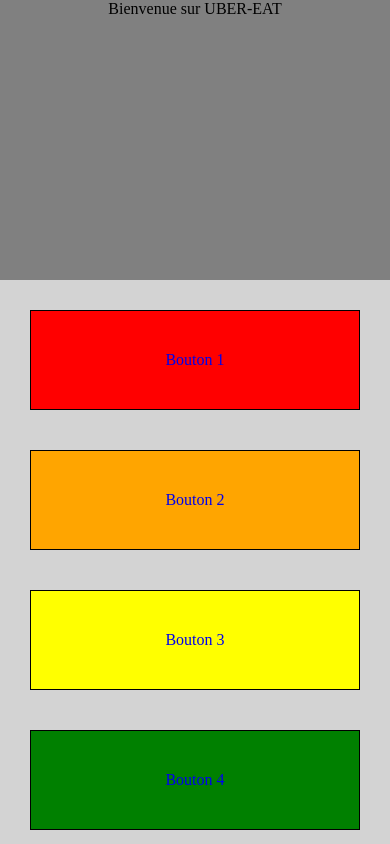
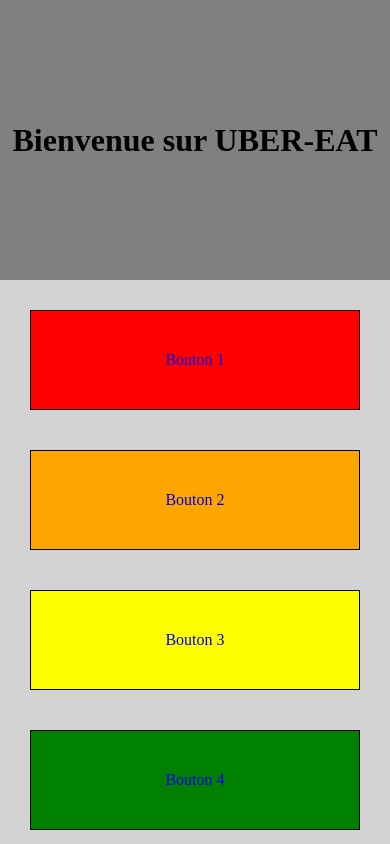
Before and after one commit to Amos-MUTEB/tpResponsiv_Design, a plain HTML site: page index.html in a window 390 px wide. Shown: the top 844 px of the page. Drawn offline with Linux system fonts and the light colour scheme.

Commit message:
tpResponsivDesign_adaptation titre

```diff
--- a/CSS/index.css
+++ b/CSS/index.css
@@ -9,7 +9,10 @@
 #title{
     height: 280px;
     background-color: grey;
-    text-align: center;
+    display:flex;
+    justify-content: center;
+    align-items: center;
+    margin: 0px;
 }
 
 a{
--- a/index.html
+++ b/index.html
@@ -9,7 +9,7 @@
 </head>
 <body>
     <header>
-        <div id = "title">Bienvenue sur UBER-EAT</div>
+        <h1 id = "title">Bienvenue sur UBER-EAT</h1>
     </header>
     <nav class ="container" >
         <ul class ="container_1">
```
